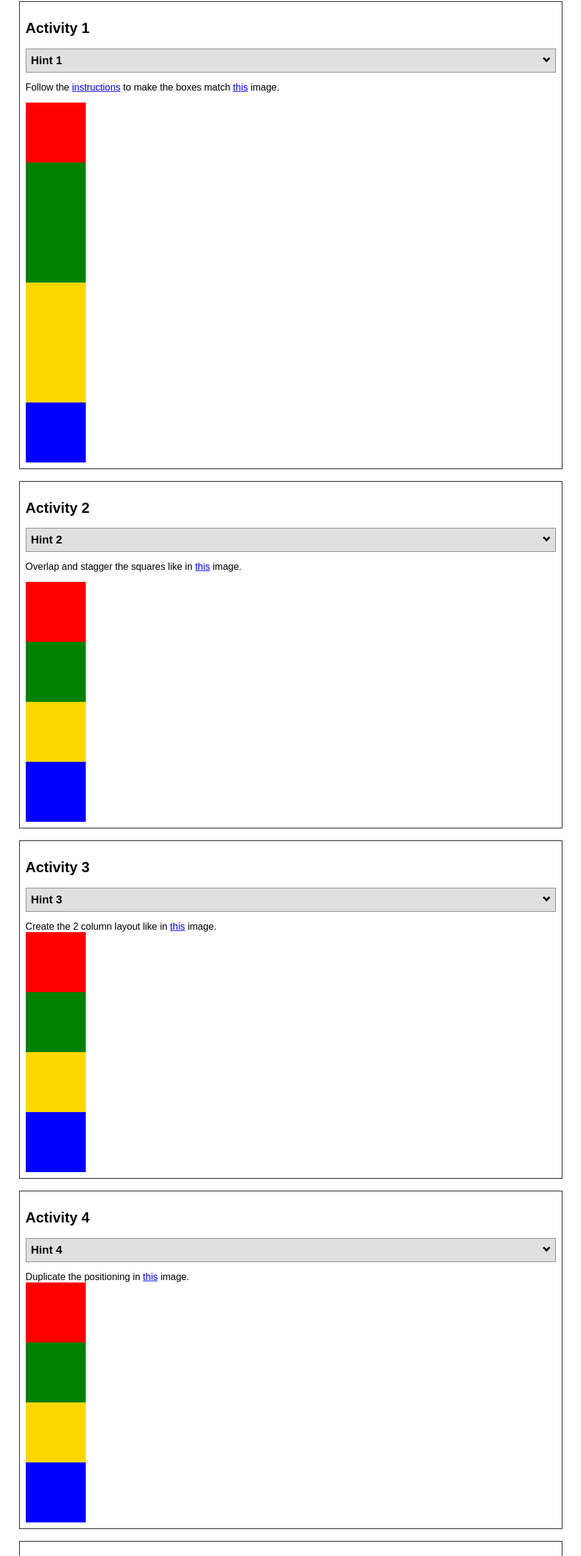
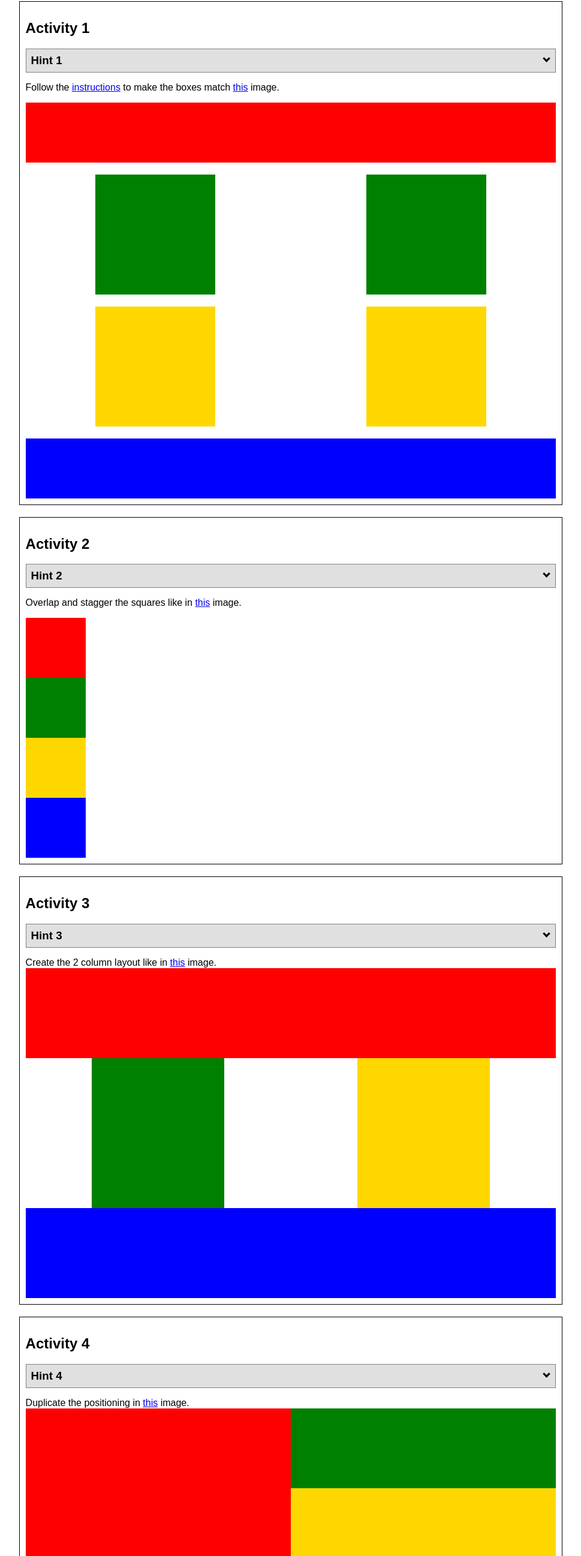
Before and after one commit to mikelesilm/byu-idaho, a plain HTML site: page wdd130/positioning/positioning.html in a window 1280 px wide. Shown: the part 146-2740 px from the top of the page at 60% size, without its empty margins (155-1124 px from the left). Drawn offline with Linux system fonts and the light colour scheme.

Commit message:
positioning

```diff
--- a/wdd130/positioning/positioning.html
+++ b/wdd130/positioning/positioning.html
@@ -11,8 +11,8 @@
         For each activity match make the boxes match the image by modifying the stylesheet.</div>
     <div class="activity">
         <h2>Activity 1</h2>
-      <section class="hint"><input type="checkbox" ><i></i> <h3>Hint 1</h3><div><p>Check out the <a href="https://byui-wdd.github.io/wdd130/activities/w06-css-positioning.html" target="_blank">activity instructions</a> in Ilearn!</p></div></section>
-      <p>Follow the <a href="https://byui-wdd.github.io/wdd130/activities/w06-css-positioning.html" target="_blank">instructions</a> to make the boxes match  <a href="https://byui-wdd.github.io/wdd130/images/example1.png" target="_blank">this</a> image.</p>
+        <section class="hint"><input type="checkbox" ><i></i> <h3>Hint 1</h3><div><p>Check out the <a href="https://byui-wdd.github.io/wdd130/activities/css-positioning.html" target="_blank">activity instructions</a> in Ilearn!</p></div></section>
+        <p>Follow the <a href="https://byui-wdd.github.io/wdd130/activities/css-positioning.html" target="_blank">instructions</a> to make the boxes match  <a href="https://byui-wdd.github.io/wdd130/images/example1.png" target="_blank">this</a> image.</p>
         <div class="content1" >
         <div class="red1" ></div>
         <div class="green1" ></div>
@@ -24,7 +24,7 @@
     </div>
     <div class="activity">
         <h2>Activity 2</h2>
-      <section class="hint"><input type="checkbox" > <h3>Hint 2</h3><i></i><div><p>Remember that the best way to shift elements around slightly on the page is with Margins.  You could also use Grid.  Either would work for this. If you choose margin, you can use a <em>negative</em> margin. (ie margin-top: -20px;)</p><h4>Properties used:</h4><ul><li>margin-top, margin-left</li><li>...or...</li><li>grid-template-columns: 50px 50px 50px 50px 50px </li></ul></div></section>
+        <section class="hint"><input type="checkbox" > <h3>Hint 2</h3><i></i><div><p>Remember that the best way to shift elements around slightly on the page is with Margins.  You could also use Grid.  Either would work for this. If you choose margin remember that you can use a <em>negative</em> margin. (ie margin-top: -20px;)</p><h4>Properties used:</h4><ul><li>margin-top, margin-left</li><li>...or...</li><li>grid-template-columns: 50px 50px 50px 50px 50px</li></ul></div></section>
         <p>Overlap and stagger the squares like in <a href="https://byui-wdd.github.io/wdd130/images/example2.png" target="_blank">this</a> image.</p>
         <div class="content2" >
         <div class="red2" ></div>
--- a/wdd130/positioning/positionstyles.css
+++ b/wdd130/positioning/positionstyles.css
@@ -2,29 +2,33 @@
 /* Activity 1 styles */
 .content1 {
   /* This is the parent of the activity 1 boxes. */
-
+  display: grid;
+  grid-template-columns: 1fr 1fr;
+  justify-items: center;
+  grid-gap: 20px;
 }
 .red1 {
-  width: 100px;
+  width: 100%;
   height: 100px;
   background-color: red;
-
+  grid-column: 1/3;
 }
 .green1 {
-  width: 100px;
-  height: 100px;
+  width: 200px;
+  height: 200px;
   background-color: green;
 
 }
 .yellow1 {
-  width: 100px;
-  height: 100px;
+  width: 200px;
+  height: 200px;
   background-color: gold;
 }
 .blue1 {
-  width: 100px;
+  width: 100%;
   height: 100px;
   background-color: blue;
+  grid-column: 1/3;
 }
 /* Activity 2 styles */
 .content2 {
@@ -53,78 +57,102 @@
 /* Activity 3 styles */
 .content3 {
   /* This is the parent of the activity 3 boxes. */
+  display: grid;
+  grid-template-columns: 1fr 1fr;
+  justify-items: center;
+  grid-gap: 0px;
 }
 .red3 {
-  width: 100px;
-  height: 100px;
+  width: 100%;
+  height: 150px;
   background-color: red;
+  grid-column: 1/3
 }
 .green3 {
-  width: 100px;
-  height: 100px;
+  width: 50%;
+  height: 250px;
   background-color: green;
 }
 .yellow3 {
-  width: 100px;
-  height: 100px;
+  width: 50%;
+  height: 250px;
   background-color: gold;
 }
 .blue3 {
-  width: 100px;
-  height: 100px;
+  width: 100%;
+  height: 150px;
   background-color: blue;
+  grid-column: 1/3
 }
 /* Activity 4 styles */
 .content4 {
   /* This is the parent of the activity 4 boxes. */
   height: 400px;
+  display: grid;
+  grid-template-columns: 1fr 1fr;
+  grid-gap: 0px;
 }
 .red4 {
-  width: 100px;
-  height: 100px;
+  width: 100%;
+  height: 150%;
   background-color: red;
+  grid-column: 1/2;
+  grid-row: 1/3;
 }
 .green4 {
-  width: 100px;
-  height: 100px;
+  width: 100%;
+  height: 100%;
   background-color: green;
+  grid-column: 2/2;
+  grid-row: 1/3;
 }
 .yellow4 {
-  width: 100px;
-  height: 100px;
+  width: 100%;
+  height: 100%;
   background-color: gold;
+  grid-column: 2/2;
+  grid-row: 2/3;
 }
 .blue4 {
-  width: 100px;
-  height: 100px;
+  width: 100%;
+  height: 100%;
   background-color: blue;
+  grid-column: 2/2;
+  grid-row: 3/3
 }
 /* Activity 5 styles */
 .content5 {
   /* This is the parent of the activity 5 boxes. */
   height: 400px;
+  display: grid;
+  grid-template-columns: 1fr;
+  justify-items: center;
 }
 .red5 {
-  width: 100px;
+  width: 100%;
   height: 100px;
   background-color: red;
+  grid-column: 1/3;
 }
 .green5 {
   width: 100px;
   height: 100px;
   background-color: green;
+  float: left;
 
 }
 .yellow5 {
-  width: 100px;
-  height: 100px;
+  width: 100%;
+  height: 250px;
   background-color: gold;
+
 
 }
 .blue5 {
-  width: 100px;
+  width: 100%;
   height: 100px;
   background-color: blue;
+  grid-column: 1/3;
 }
 /* Activity 6 styles */
 .content6 {
@@ -141,7 +169,7 @@
   background-color: green;
 }
 .yellow6 {
-  width: 100px;
+  width: 100%;
   height: 100px;
   background-color: gold;
 }
```
Lines whose indentation alone changed are shown as unchanged.
